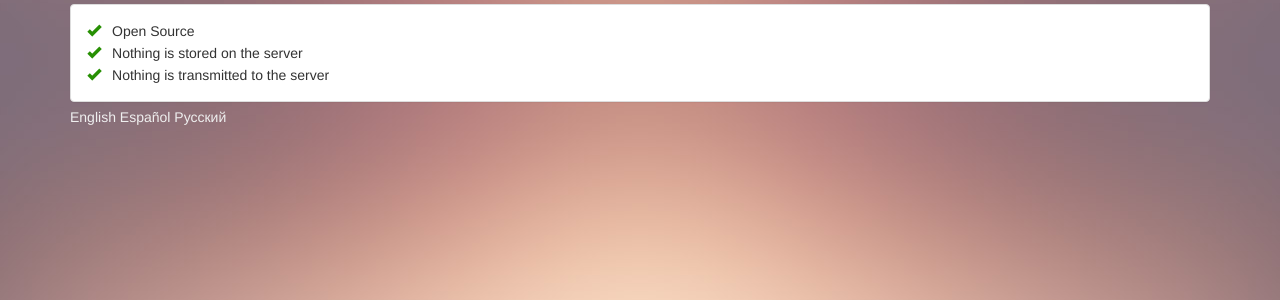
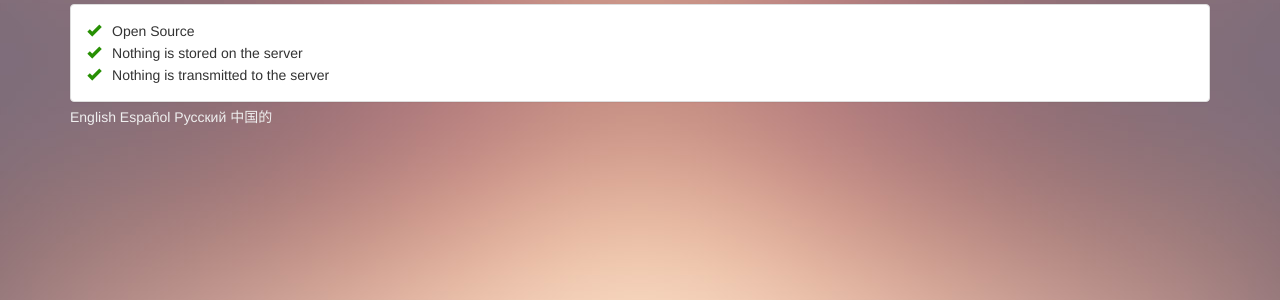
Before and after one commit to antonmedv/webcrypt, a Jekyll site: the page built from index.md, in a window 1280 px wide. Shown: the part 397-697 px from the top of the page. Built offline with Jekyll 4.4.1, drawn with Linux system fonts in a browser that asks for light colours; nearby versions of some CDN libraries; library files that are not in the unit come from our copies.

Commit message:
Update app.html

```diff
--- a/_layouts/app.html
+++ b/_layouts/app.html
@@ -232,6 +232,7 @@
         <a href="{{ site.baseurl }}">English</a>
         <a href="{{ site.baseurl }}/es">Español</a>
         <a href="{{ site.baseurl }}/ru">Русский</a>
+        <a href="{{ site.baseurl }}/cn">中国的</a>
     </div>
 
 </div>
```
